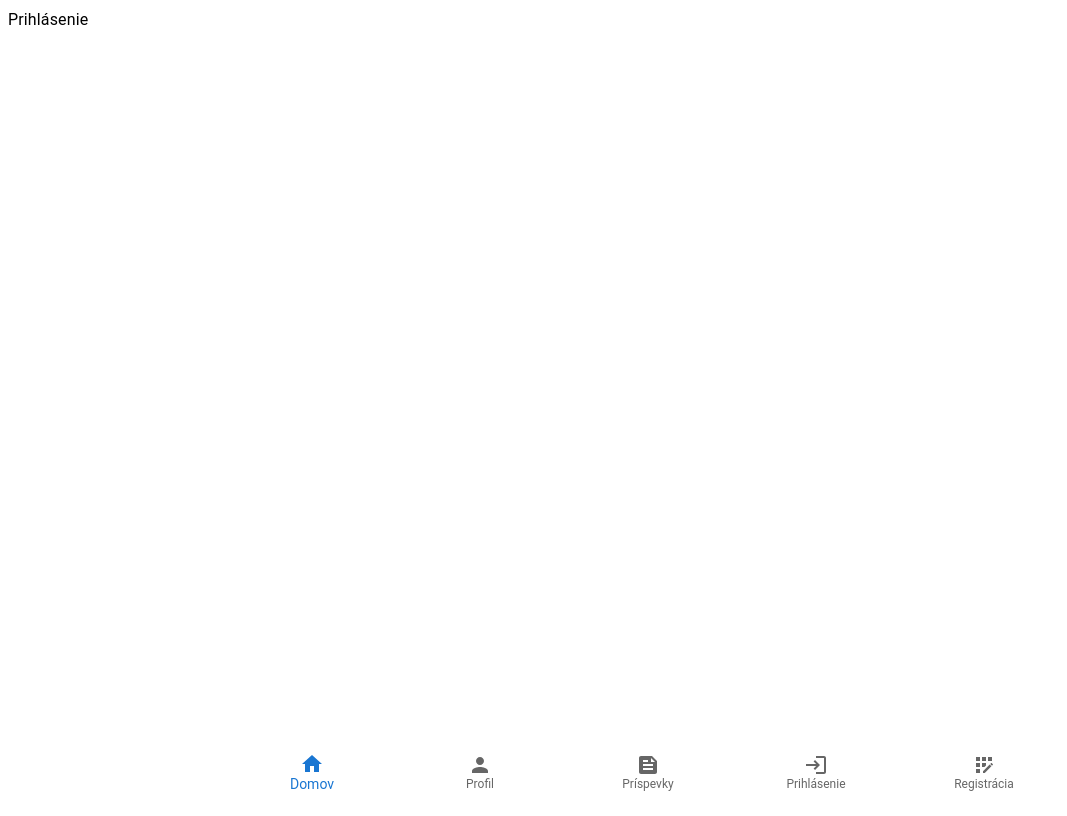
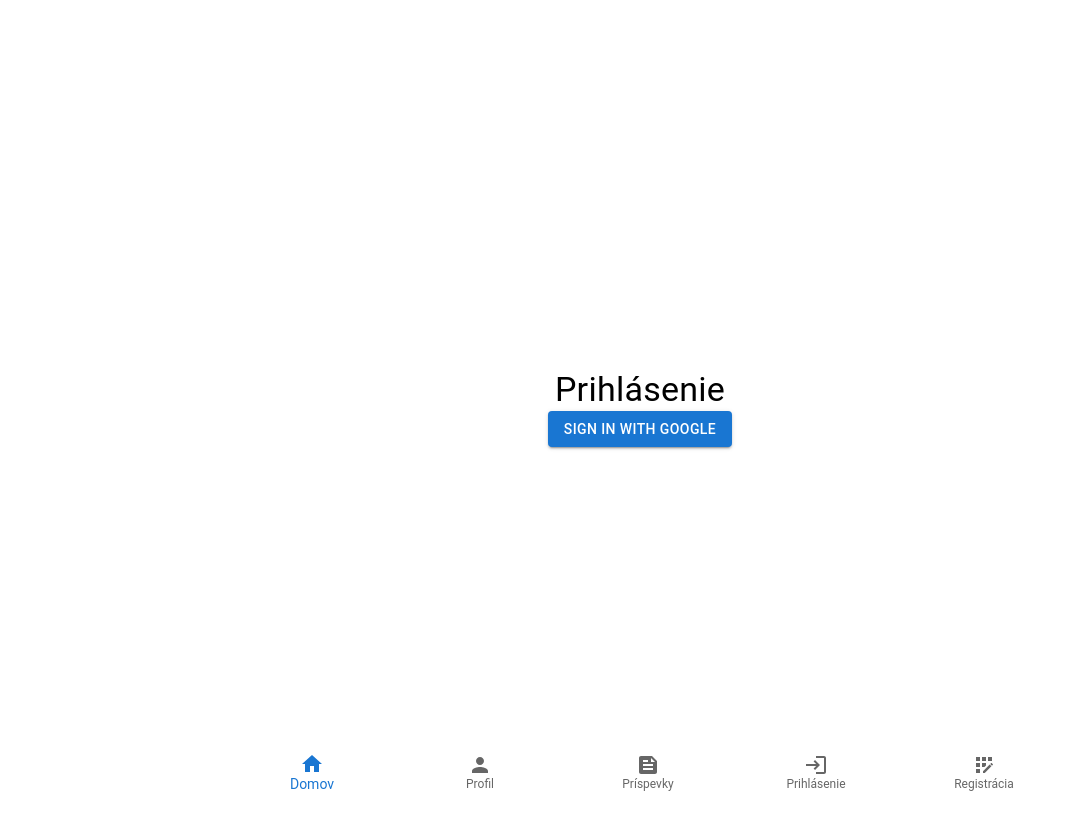
Before and after one commit to KirsmungAndor/Zoskagram, a Next.js app: page /auth/prihlasenie in a window 1280 px wide. Shown: the whole page, without its empty margins (0-1067 px from the left). Built offline with nearby package versions, Linux system fonts and the light colour scheme; no server answers.

Commit message:
auth working, auth and non auth home view

```diff
--- a/src/app/auth/prihlasenie/page.tsx
+++ b/src/app/auth/prihlasenie/page.tsx
@@ -1,11 +1,18 @@
-// my-app/src/app/auth/prihlasenie/page.tsx
+// src/app/auth/prihlasenie/page.tsx
+"use client"; // Add this line
 
-import Typography from '@mui/material/Typography';
-
-export const metadata = { title: `Prihlásenie | Zoškagram`}
+import { signIn } from "next-auth/react";
+import Button from "@mui/material/Button";
+import Typography from "@mui/material/Typography";
+import Box from "@mui/material/Box";
 
 export default function SignIn() {
   return (
-    <Typography>Prihlásenie</Typography>
+    <Box sx={{ display: 'flex', flexDirection: 'column', alignItems: 'center', justifyContent: 'center', minHeight: '100vh' }}>
+      <Typography variant="h4">Prihlásenie</Typography>
+      <Button variant="contained" color="primary" onClick={() => signIn("google")}>
+        Sign in with Google
+      </Button>
+    </Box>
   );
 }
--- a/src/app/layout.tsx
+++ b/src/app/layout.tsx
@@ -1,10 +1,13 @@
-import type { Metadata } from "next";
+// src/app/layout.tsx
+
+import { Metadata } from "next";
 import "./globals.css";
-import NavBar from '../components/NavBar';
+import Navbar from "@/components/NavBar";
+import AuthProvider from "../components/AuthProvider";
 
 export const metadata: Metadata = {
-  title: "Zoškagram",
-  description: "Created by Dominik Drahuta, IV.D",
+  title: "SnapZoška",
+  description: "Created by students of SPŠE Zochova 9, Bratislava",
 };
 
 export default function RootLayout({
@@ -15,8 +18,14 @@ export default function RootLayout({
   return (
     <html lang="sk">
       <body>
-        {children}
-        <NavBar />
+        <AuthProvider>
+          <div style={{ minHeight: '100vh', display: 'flex', flexDirection: 'column' }}>
+            <main style={{ flexGrow: 1 }}>
+              {children}
+            </main>
+          </div>
+          <Navbar />
+        </AuthProvider>
       </body>
     </html>
   );
--- /dev/null
+++ b/src/components/AuthProvider.tsx
@@ -0,0 +1,12 @@
+// src/components/AuthProvider.tsx
+
+"use client";
+
+import React, { ReactNode } from 'react';
+import { SessionProvider } from 'next-auth/react';
+
+const AuthProvider = ({ children }: { children: ReactNode }) => {
+  return <SessionProvider>{children}</SessionProvider>;
+};
+
+export default AuthProvider;
--- a/src/components/NavBar.tsx
+++ b/src/components/NavBar.tsx
@@ -1,4 +1,4 @@
-// app/components/NavBar.js
+// src/sections/NavBar.tsx
 
 "use client";
 
@@ -12,9 +12,12 @@ import PersonIcon from '@mui/icons-material/Person';
 import FeedIcon from '@mui/icons-material/Feed';
 import LoginIcon from '@mui/icons-material/Login';
 import AppRegistrationIcon from '@mui/icons-material/AppRegistration';
+import LogoutIcon from '@mui/icons-material/Logout';
+import { useSession, signOut } from 'next-auth/react';
 
 export default function SimpleBottomNavigation() {
   const router = useRouter();
+  const { data: session } = useSession();
   const [value, setValue] = React.useState(0);
 
   const handleNavigationChange = (_event: React.SyntheticEvent, newValue: number) => {
@@ -26,13 +29,19 @@ export default function SimpleBottomNavigation() {
       <BottomNavigation
         showLabels
         value={value}
-        onChange={handleNavigationChange} // Updated to use the new handler
+        onChange={handleNavigationChange}
       >
         <BottomNavigationAction label="Domov" icon={<HomeIcon />} onClick={() => { setValue(0); router.push('/'); }} />
         <BottomNavigationAction label="Profil" icon={<PersonIcon />} onClick={() => { setValue(1); router.push('/profil'); }} />
         <BottomNavigationAction label="Príspevky" icon={<FeedIcon />} onClick={() => { setValue(2); router.push('/prispevok'); }} />
-        <BottomNavigationAction label="Prihlásenie" icon={<LoginIcon />} onClick={() => { setValue(3); router.push('/auth/prihlasenie'); }} />
-        <BottomNavigationAction label="Registrácia" icon={<AppRegistrationIcon />} onClick={() => { setValue(4); router.push('/auth/registracia'); }} />
+        {session ? (
+          <BottomNavigationAction label="Odhlásenie" icon={<LogoutIcon />} onClick={() => { setValue(3); signOut(); }} />
+        ) : (
+          [
+            <BottomNavigationAction key="login" label="Prihlásenie" icon={<LoginIcon />} onClick={() => { setValue(3); router.push('/auth/prihlasenie'); }} />,
+            <BottomNavigationAction key="register" label="Registrácia" icon={<AppRegistrationIcon />} onClick={() => { setValue(4); router.push('/auth/registracia'); }} />
+          ]
+        )}
       </BottomNavigation>
     </Box>
   );
```
Also changed, not shown: src/app/(home)/page.tsx (+10 -4 lines), src/app/auth/odhlasenie/page.tsx (+12 -5 lines), src/app/auth/registracia/page.tsx (+8 -5 lines), src/sections/AuthHomeView.tsx (added, +13 -0 lines), src/sections/NonAuthHomeView.tsx (added, +13 -0 lines), src/app/page.module.css (deleted), src/sections/HomeView.tsx (deleted).
